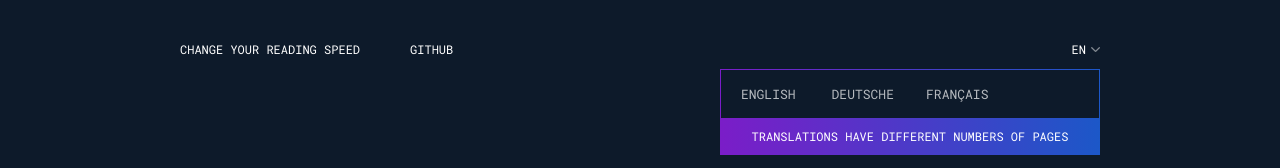
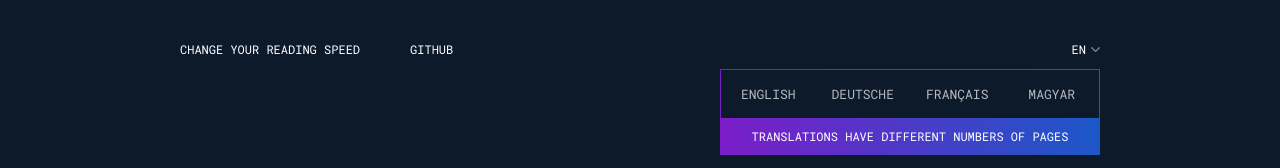
Before and after one commit to devfake/years-to-read, a Vue app: page / in a window 1280 px wide. Both pictures are taken after a click on the element "EN". Shown: the part 779-947 px from the top of the page. Built offline with nearby package versions, Linux system fonts and the light colour scheme; what vue-js-modal would draw is missing.

Commit message:
added Hungarian option

```diff
--- a/src/App.vue
+++ b/src/App.vue
@@ -12,6 +12,7 @@
               <div @click="chooseBookTranslation('en')">English</div>
               <div @click="chooseBookTranslation('de')">Deutsche</div>
 	      <div @click="chooseBookTranslation('fr')">Français</div>
+			  <div @click="chooseBookTranslation('hu')">Magyar</div>
             </div>
             <div class="translations-info">
               Translations have different numbers of pages
```
